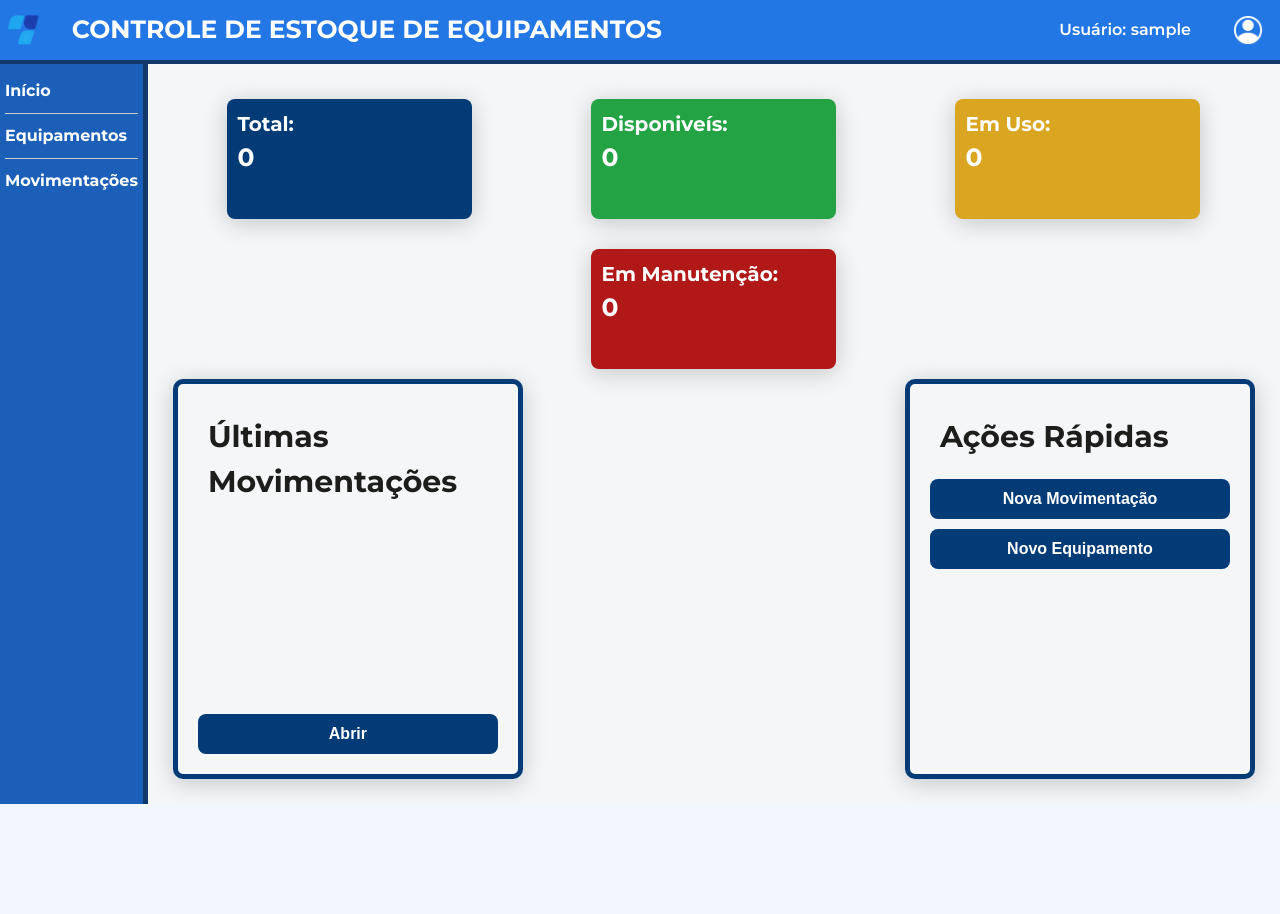
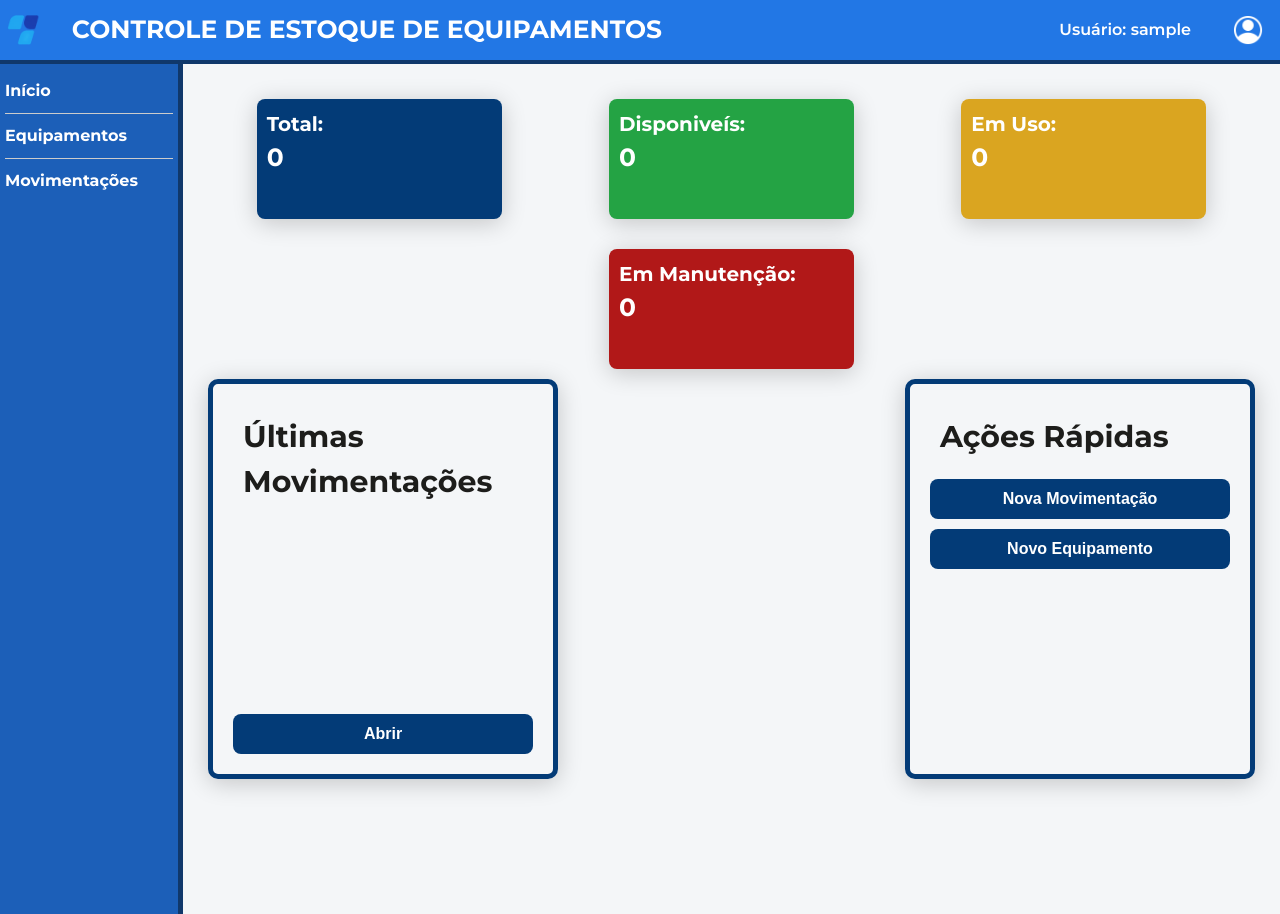
Before and after one commit to victorwallace231/FLF-PROJETO-CONTROLE, a Flask app: page /dashboard in a window 1280 px wide. Before the commit the page ends 804 px from the top, so only its background shows below. Run offline with Flask 3, Linux system fonts and the light colour scheme; the visitor is signed in with stand-in values (Sample User, id 1); data that the repository does not hold is empty.

Commit message:
erros no css

```diff
--- a/static/css/index.css
+++ b/static/css/index.css
@@ -4,8 +4,7 @@ algo me chama que eu ti explico oq eu fiz e pq, na página de login eu adicionei
 do projeto for melhor ele sai mais rápido*/
 
 .main-content{
-    /* width: 100%; */
-    height: 100%;
+    height: 100vh;
 }
 
 body {
@@ -13,7 +12,6 @@ body {
     background-color: #f4f6f8;
     font-family: var(--font);
     flex-direction: column;
-    height: 100%;
     width: 100%;
 }
 
@@ -97,10 +95,9 @@ main {
 
 /*Menu Lateral*/
 .sidebar {
-    /* width: 175px; */
+    width: 175px;
     background-color: #1C5FB8;
-    min-height: 565px;
-    max-height: 100vh;
+    min-height: 100vh;
     padding: 5px;
     border-right: 5px solid #10386B;
 }
```
